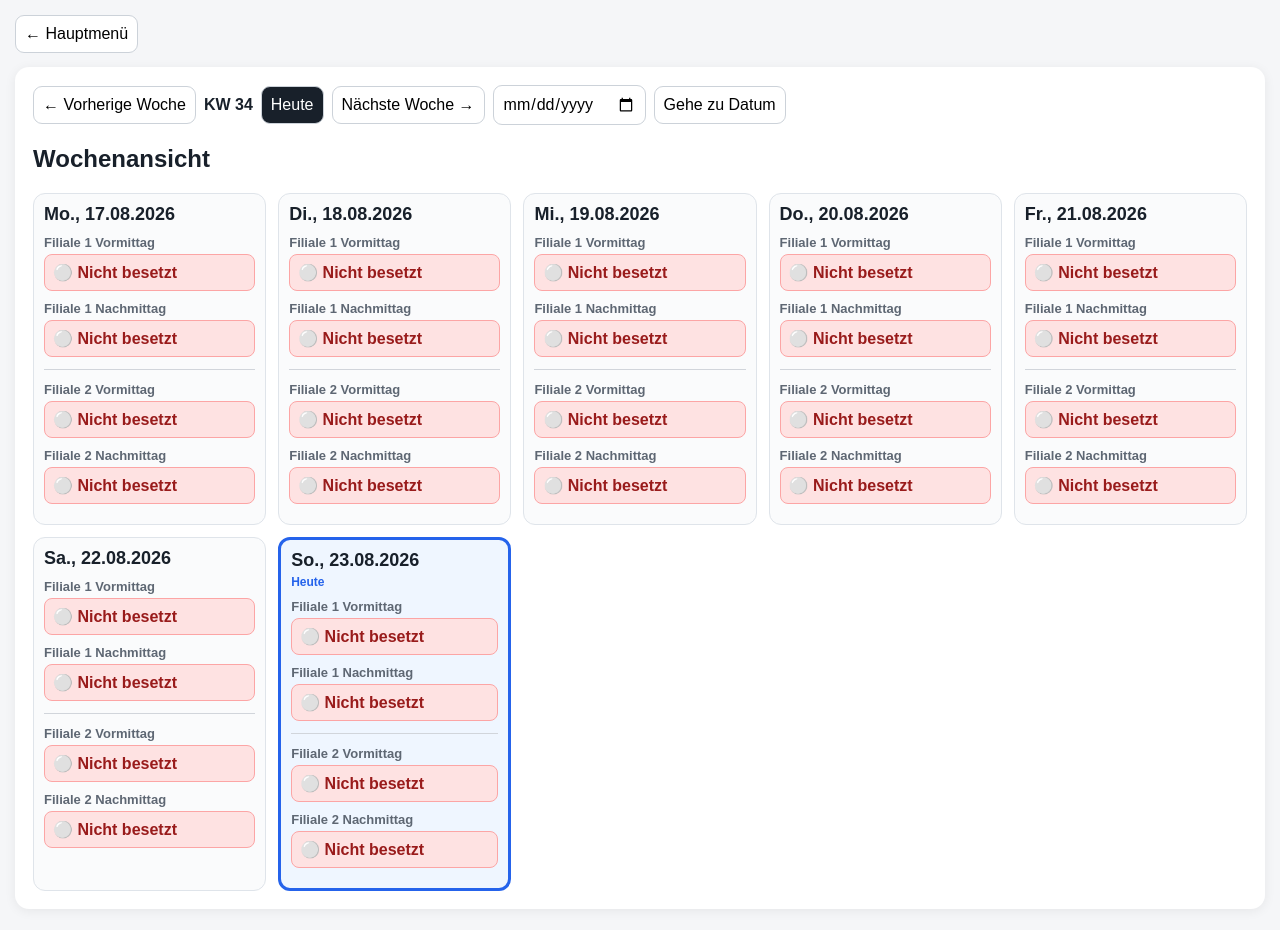
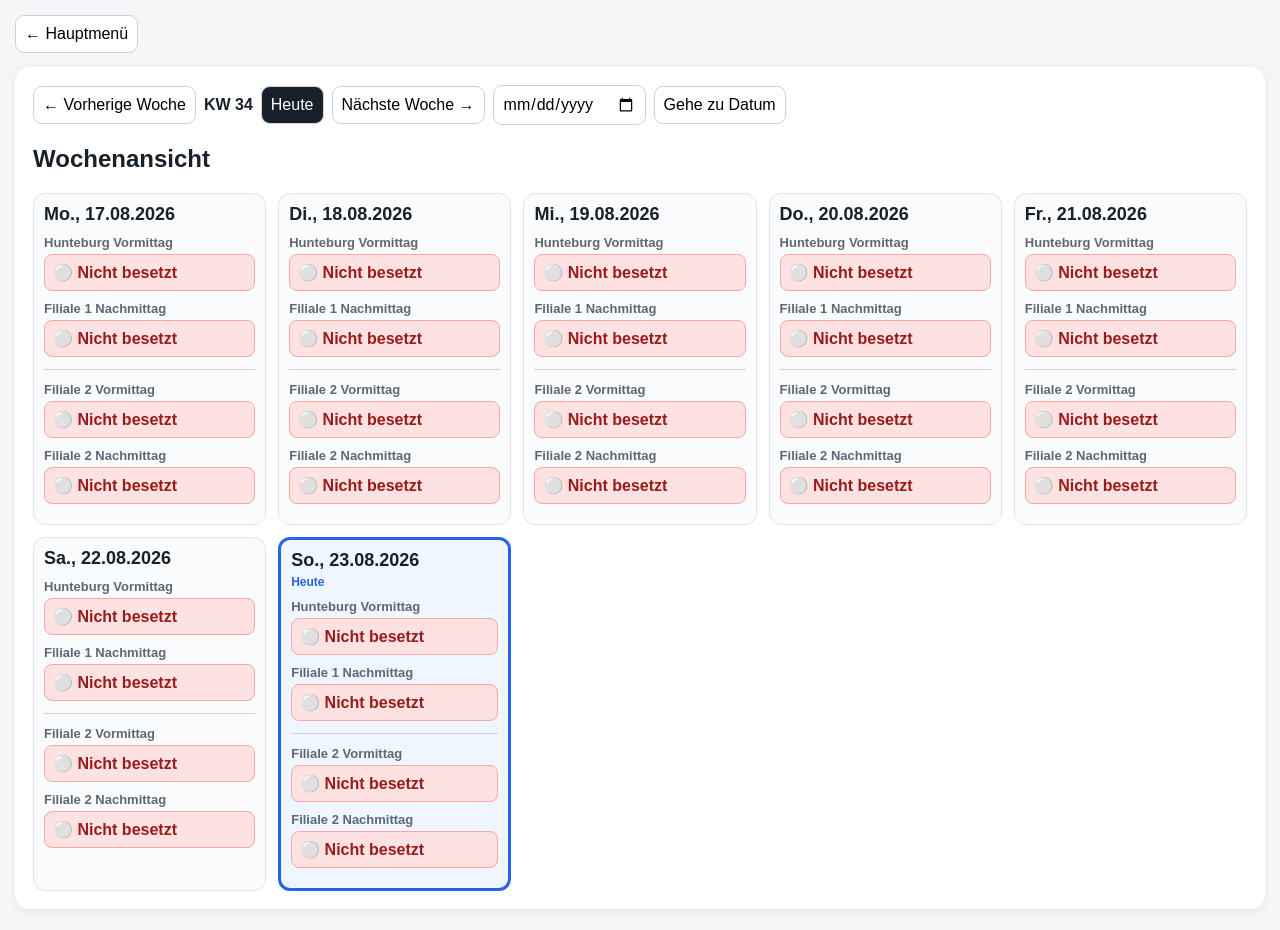
Before and after one commit to Lippi1975/Dienstplan-2, a Next.js app: page /dienstplan in a window 1280 px wide. Shown: the top 930 px of the page. Built offline with nearby package versions, Linux system fonts and the light colour scheme; no server answers; the database is empty.

Commit message:
Update page.tsx

```diff
--- a/app/dienstplan/page.tsx
+++ b/app/dienstplan/page.tsx
@@ -456,7 +456,7 @@ for (let i = 0; i < 7; i++) {
 
         <div className="slot">
           <div className="slottitle">
-            Filiale 1 Vormittag
+            Hunteburg Vormittag
           </div>
 
 {(() => {
```
